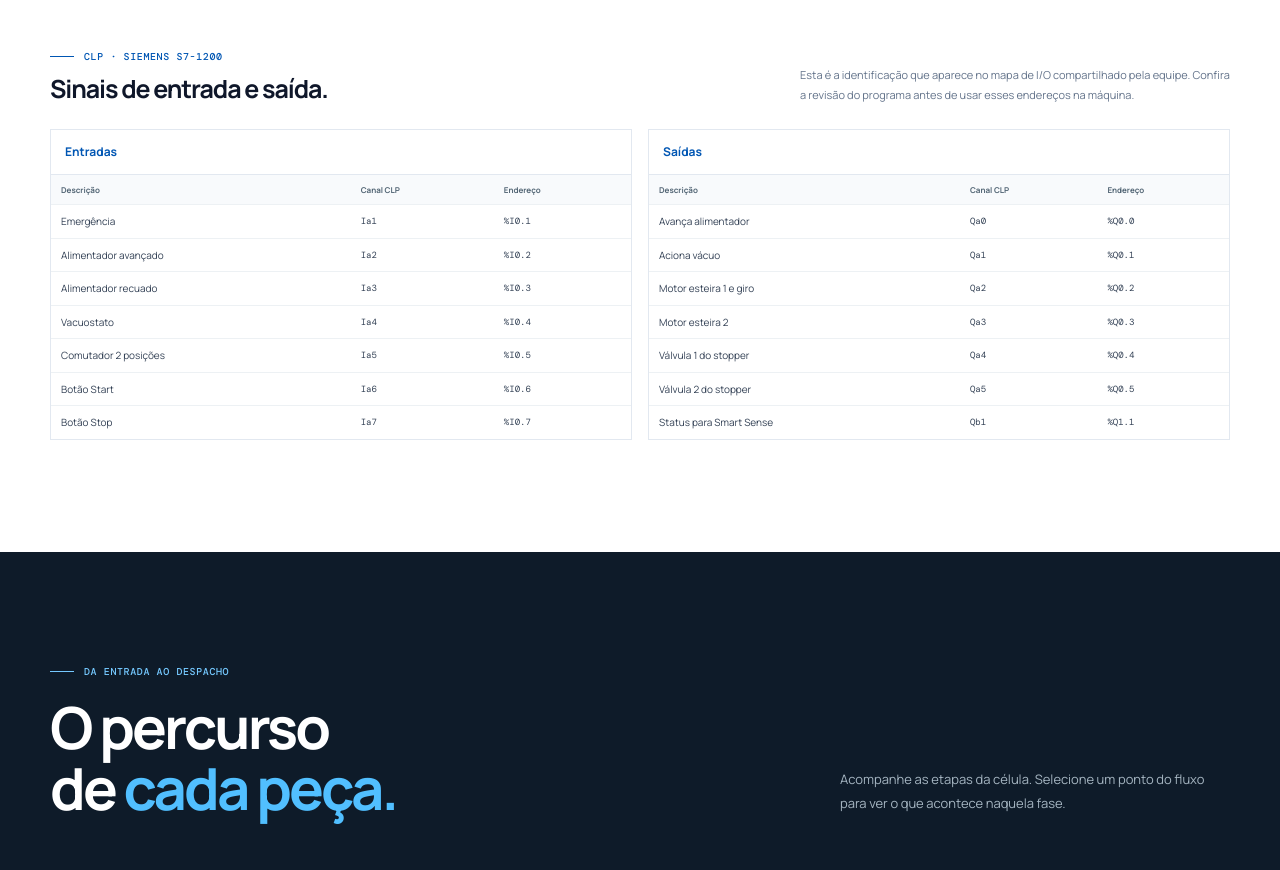
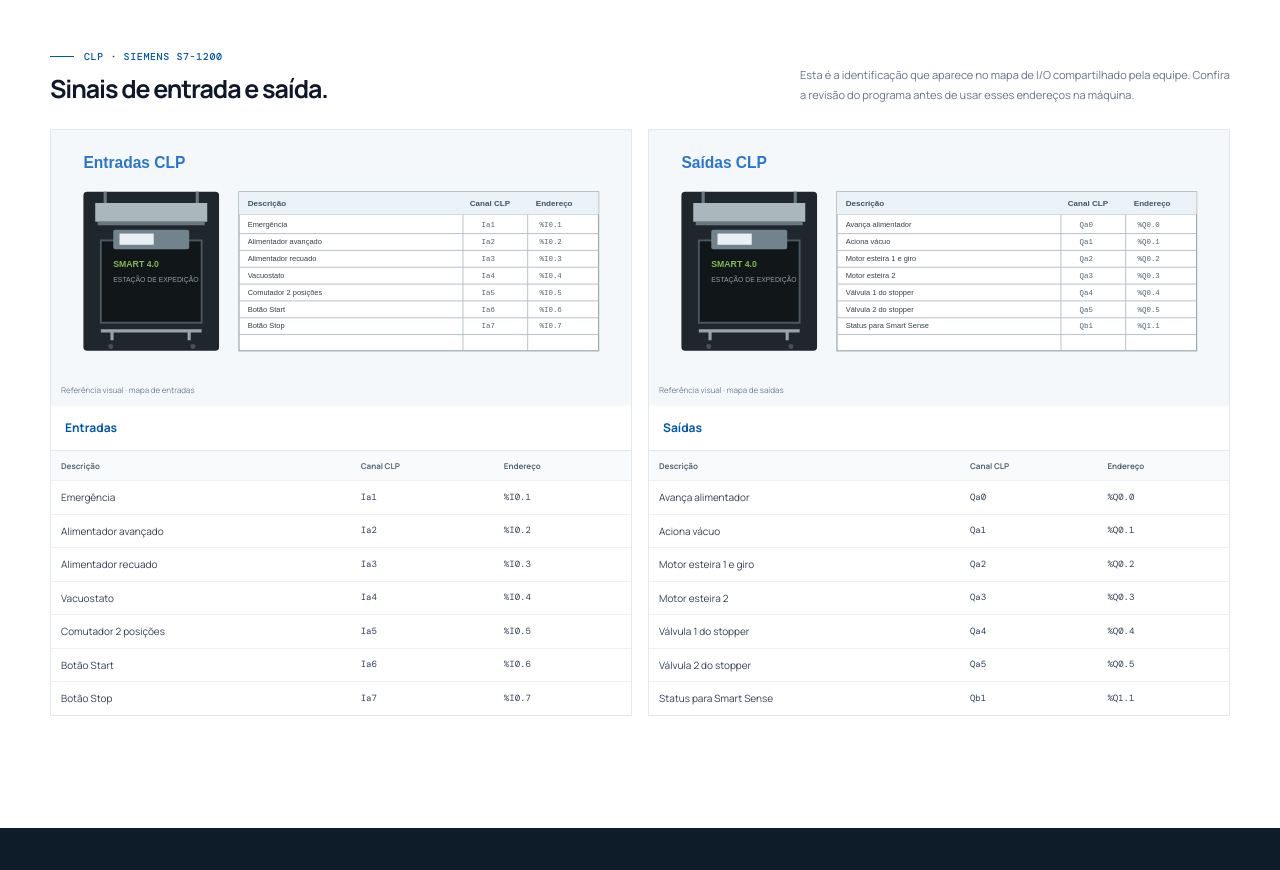
Before and after one commit to Kristopher2009/site_mundo_senai_oficial, a plain HTML site: page index.html in a window 1280 px wide. Shown: the part 7228-8098 px from the top of the page. Drawn offline with nearby package versions, Linux system fonts and the light colour scheme.

Commit message:
Add visual PLC input and output references

```diff
--- a/index.html
+++ b/index.html
@@ -227,10 +227,10 @@
           </div>
           <div class="io-heading"><div><p class="eyebrow"><span class="eyebrow-line"></span> CLP · SIEMENS S7-1200</p><h3>Sinais de entrada e saída.</h3></div><p>Esta é a identificação que aparece no mapa de I/O compartilhado pela equipe. Confira a revisão do programa antes de usar esses endereços na máquina.</p></div>
           <div class="io-tables">
-            <div class="io-table-wrap"><h4>Entradas</h4><div class="table-scroll"><table><thead><tr><th scope="col">Descrição</th><th scope="col">Canal CLP</th><th scope="col">Endereço</th></tr></thead><tbody>
+            <div class="io-table-wrap"><figure class="io-reference"><img src="assets/entradas-clp.svg" alt="Estação de expedição e mapa de entradas do CLP: emergência, alimentadores, vacuostato, comutador, Start e Stop"><figcaption>Referência visual · mapa de entradas</figcaption></figure><h4>Entradas</h4><div class="table-scroll"><table><thead><tr><th scope="col">Descrição</th><th scope="col">Canal CLP</th><th scope="col">Endereço</th></tr></thead><tbody>
               <tr><td>Emergência</td><td>Ia1</td><td>%I0.1</td></tr><tr><td>Alimentador avançado</td><td>Ia2</td><td>%I0.2</td></tr><tr><td>Alimentador recuado</td><td>Ia3</td><td>%I0.3</td></tr><tr><td>Vacuostato</td><td>Ia4</td><td>%I0.4</td></tr><tr><td>Comutador 2 posições</td><td>Ia5</td><td>%I0.5</td></tr><tr><td>Botão Start</td><td>Ia6</td><td>%I0.6</td></tr><tr><td>Botão Stop</td><td>Ia7</td><td>%I0.7</td></tr>
             </tbody></table></div></div>
-            <div class="io-table-wrap"><h4>Saídas</h4><div class="table-scroll"><table><thead><tr><th scope="col">Descrição</th><th scope="col">Canal CLP</th><th scope="col">Endereço</th></tr></thead><tbody>
+            <div class="io-table-wrap"><figure class="io-reference"><img src="assets/saidas-clp.svg" alt="Estação de expedição e mapa de saídas do CLP: alimentador, vácuo, motores, válvulas e status Smart Sense"><figcaption>Referência visual · mapa de saídas</figcaption></figure><h4>Saídas</h4><div class="table-scroll"><table><thead><tr><th scope="col">Descrição</th><th scope="col">Canal CLP</th><th scope="col">Endereço</th></tr></thead><tbody>
               <tr><td>Avança alimentador</td><td>Qa0</td><td>%Q0.0</td></tr><tr><td>Aciona vácuo</td><td>Qa1</td><td>%Q0.1</td></tr><tr><td>Motor esteira 1 e giro</td><td>Qa2</td><td>%Q0.2</td></tr><tr><td>Motor esteira 2</td><td>Qa3</td><td>%Q0.3</td></tr><tr><td>Válvula 1 do stopper</td><td>Qa4</td><td>%Q0.4</td></tr><tr><td>Válvula 2 do stopper</td><td>Qa5</td><td>%Q0.5</td></tr><tr><td>Status para Smart Sense</td><td>Qb1</td><td>%Q1.1</td></tr>
             </tbody></table></div></div>
           </div>
--- a/styles.css
+++ b/styles.css
@@ -333,6 +333,9 @@ button:focus-visible, a:focus-visible, summary:focus-visible { outline: 3px soli
 .io-heading { margin-top: 51px; }
 .io-tables { display: grid; grid-template-columns: repeat(2,minmax(0,1fr)); gap: 16px; }
 .io-table-wrap { min-width: 0; border: 1px solid var(--line); background: #fff; }
+.io-reference { margin: 0; padding: 10px; background: #f4f8fa; }
+.io-reference img { display: block; width: 100%; height: auto; }
+.io-reference figcaption { margin-top: 6px; color: #718096; font-size: 8px; }
 .io-table-wrap h4 { margin: 0; padding: 12px 14px; border-bottom: 1px solid var(--line); color: var(--blue); font-size: 12px; }
 .table-scroll { overflow-x: auto; }
 .io-table-wrap table { width: 100%; border-collapse: collapse; font-size: 10px; text-align: left; }
@@ -466,7 +469,7 @@ button:focus-visible, a:focus-visible, summary:focus-visible { outline: 3px soli
   .sensor-card summary > strong { font-size: 13px; }
   .sensor-description { padding-inline: 15px; }
   .driver-tabs { padding-inline: 5px; }
-  .driver-tab { min-height: 55px; gap: 5px; padding: 0 10px; font-size: 8px; }
+  .driver-tab { min-width: 0; min-height: 55px; flex: 1; justify-content: center; gap: 5px; padding: 0 5px; font-size: 8px; white-space: nowrap; }
   .driver-tab span { font-size: 9px; }
   .driver-content { grid-template-columns: 1fr; gap: 28px; padding: 27px 19px; }
   .equipment-grid { grid-template-columns: repeat(2, minmax(0,1fr)); }
```
Also changed, not shown: assets/entradas-clp.svg (added), assets/saidas-clp.svg (added).
